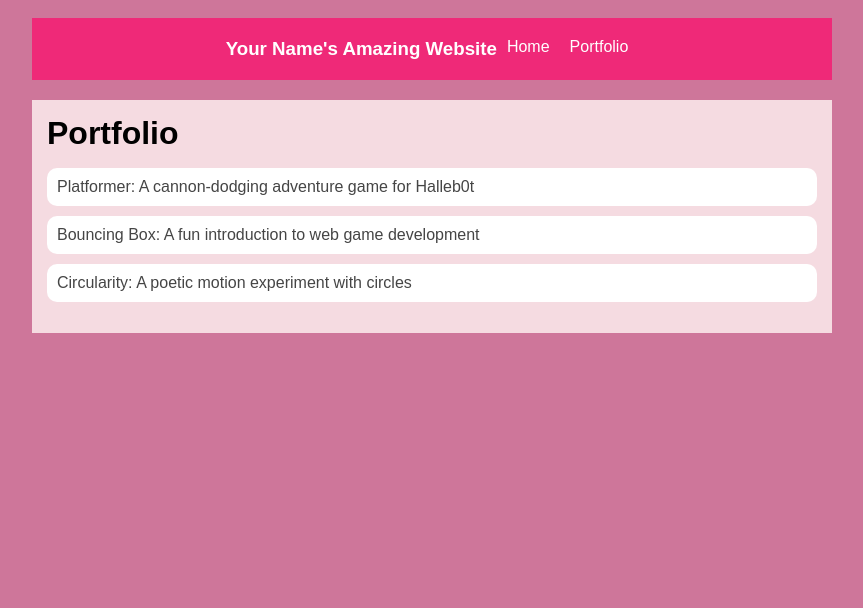
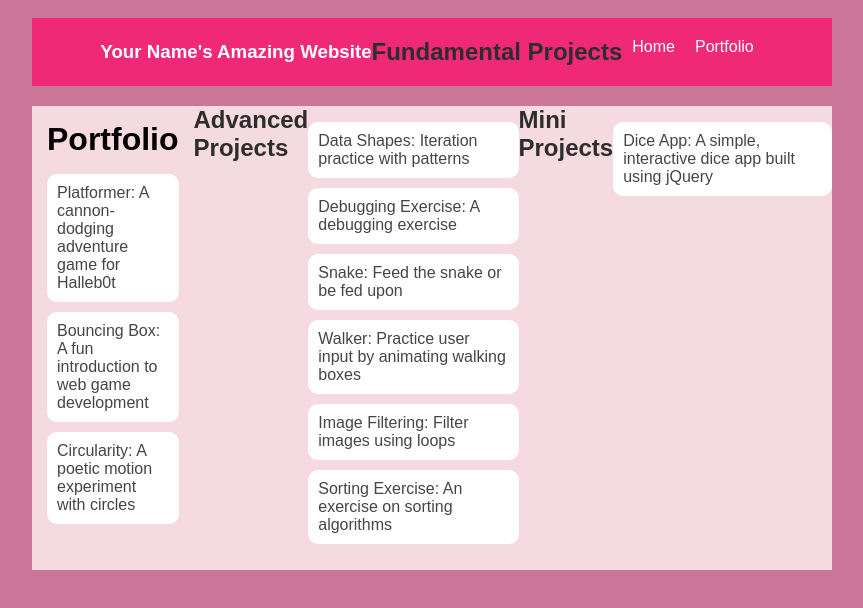
Before and after one commit to aaneciah/aaneciah.github.io, a plain HTML site: page portfolio.html in a window 1280 px wide. Shown: the whole page, without its empty margins (208-1071 px from the left). Drawn offline with Linux system fonts and the light colour scheme.

Commit message:
add ASD projects

```diff
--- a/portfolio.html
+++ b/portfolio.html
@@ -11,6 +11,7 @@
     <nav>
 <nav>
   <h1>Your Name's Amazing Website</h1>
+  <h2>Fundamental Projects</h2>
   <ul id="nav-ul">
     <li class="nav-li">
       <a href="index.html">Home</a>
@@ -37,7 +38,19 @@
 </li>
     </ul>
   </div>
-
+<h2>Advanced Projects</h2>
+<ul id ="portfolio">
+    <li><a href="asd-projects/data-shapes"> Data Shapes: Iteration practice with patterns</a></li>
+    <li><a href="asd-projects/debugging-exercise"> Debugging Exercise: A debugging exercise</a></li>
+    <li><a href="asd-projects/snake">Snake: Feed the snake or be fed upon</a></li>
+    <li><a href="asd-projects/walker">Walker: Practice user input by animating walking boxes</a></li>
+    <li><a href="asd-projects/image-filtering">Image Filtering: Filter images using loops</a></li>
+    <li><a href="asd-projects/sorting">Sorting Exercise: An exercise on sorting algorithms</a></li>
+</ul>
+<h2>Mini Projects</h2>
+<ul id ="portfolio">
+    <li><a href="asd-projects/dice-app"> Dice App: A simple, interactive dice app built using jQuery</a></li>
+</ul
   </main>
     </div>
   </body>
```
